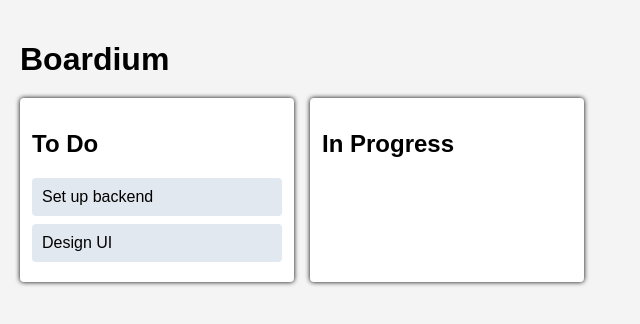
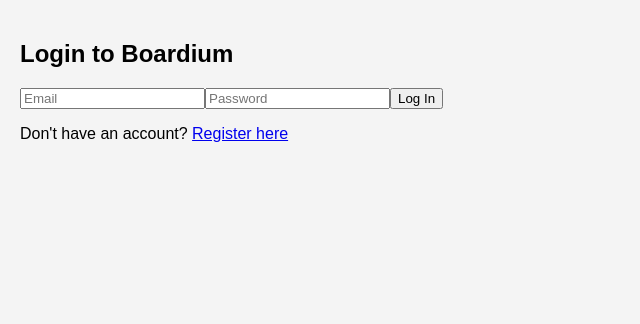
Before and after one commit to veradebv/boardium-web, a React (Create React App) app: page / in a window 1280 px wide. Shown: the top 324 px of the page, without its empty margins (0-640 px from the left). Built offline with nearby package versions, Linux system fonts and the light colour scheme.

Commit message:
added login page

```diff
--- a/package.json
+++ b/package.json
@@ -10,6 +10,7 @@
     "react": "^18.3.1",
     "react-beautiful-dnd": "^13.1.1",
     "react-dom": "^18.3.1",
+    "react-router-dom": "^7.7.0",
     "react-scripts": "5.0.1",
     "web-vitals": "^2.1.4"
   },
--- a/src/App.js
+++ b/src/App.js
@@ -1,13 +1,19 @@
 import React from 'react';
-import Board from'./components/Board/Board';
+import { BrowserRouter as Router, Routes, Route } from 'react-router-dom';
+import Login from './components/Auth/Login/Login';
+import Board from './components/Board/Board';
 import './index.css';
 
 function App() {
   return (
-    <div className="app-container">
-      <h1 className="app-title">Boardium</h1>
-      <Board/>
-    </div>
+    <Router>
+      <div className="app-container">
+        <Routes>
+          <Route path="/" element={<Login />} />
+          <Route path="/board" element={<Board />} />
+        </Routes>
+      </div>
+    </Router>
   );
 }
 
--- a/src/components/Auth/Login/Login.css
+++ b/src/components/Auth/Login/Login.css
@@ -0,0 +1,20 @@
+.login-container {
+  width: 300px;
+  margin: 100px auto;
+  padding: 20px;
+  border: 1px solid #ddd;
+  border-radius: 6px;
+  text-align: center;
+}
+
+.login-container input {
+  display: block;
+  width: 100%;
+  margin: 10px 0;
+  padding: 8px;
+}
+
+.login-container button {
+  padding: 8px 16px;
+  width: 100%;
+}
--- a/src/components/Auth/Login/Login.js
+++ b/src/components/Auth/Login/Login.js
@@ -0,0 +1,43 @@
+import React, { useState } from "react";
+import'./Login.css';
+import { useNavigate } from "react-router-dom";
+
+function Login() {
+    const [email, setEmail] = useState('');
+    const [password, setPassword] = useState('');
+    const navigate = useNavigate();
+
+    const handleSubmit = (e) => {
+        e.preventDefault();
+        // TODO: Validate user here
+
+        // Navigate to board after login
+        navigate('/board');
+    };
+
+    return (
+        <div className="auth-container">
+            <h2>Login to Boardium</h2>
+            <form onSubmit={handleSubmit}>
+                <input
+                type="email"
+                placeholder="Email"
+                value={email}
+                onChange={(e) => setEmail(e.target.value)}
+                required
+                />
+                <input
+                type="password"
+                placeholder="Password"
+                value={password}
+                onChange={(e) =>
+                setPassword(e.target.value)}
+                required/>
+                <button type="submit">Log In</button>
+            </form>
+            <p>Don't have an account? <a href="/register">Register here</a></p>
+        </div>
+    )
+}
+
+export default Login;
```
Also changed, not shown: 1 other file (tests, documents, lock files or other folders).
